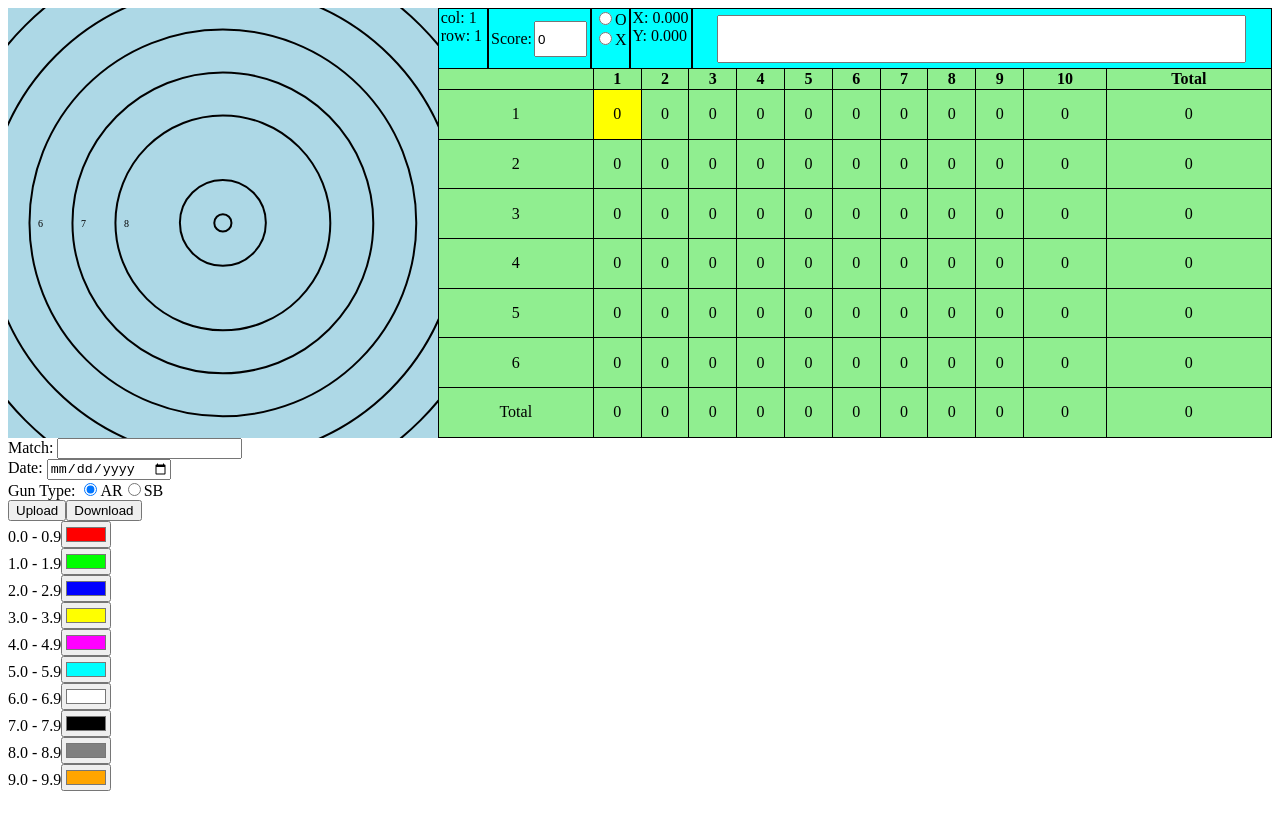
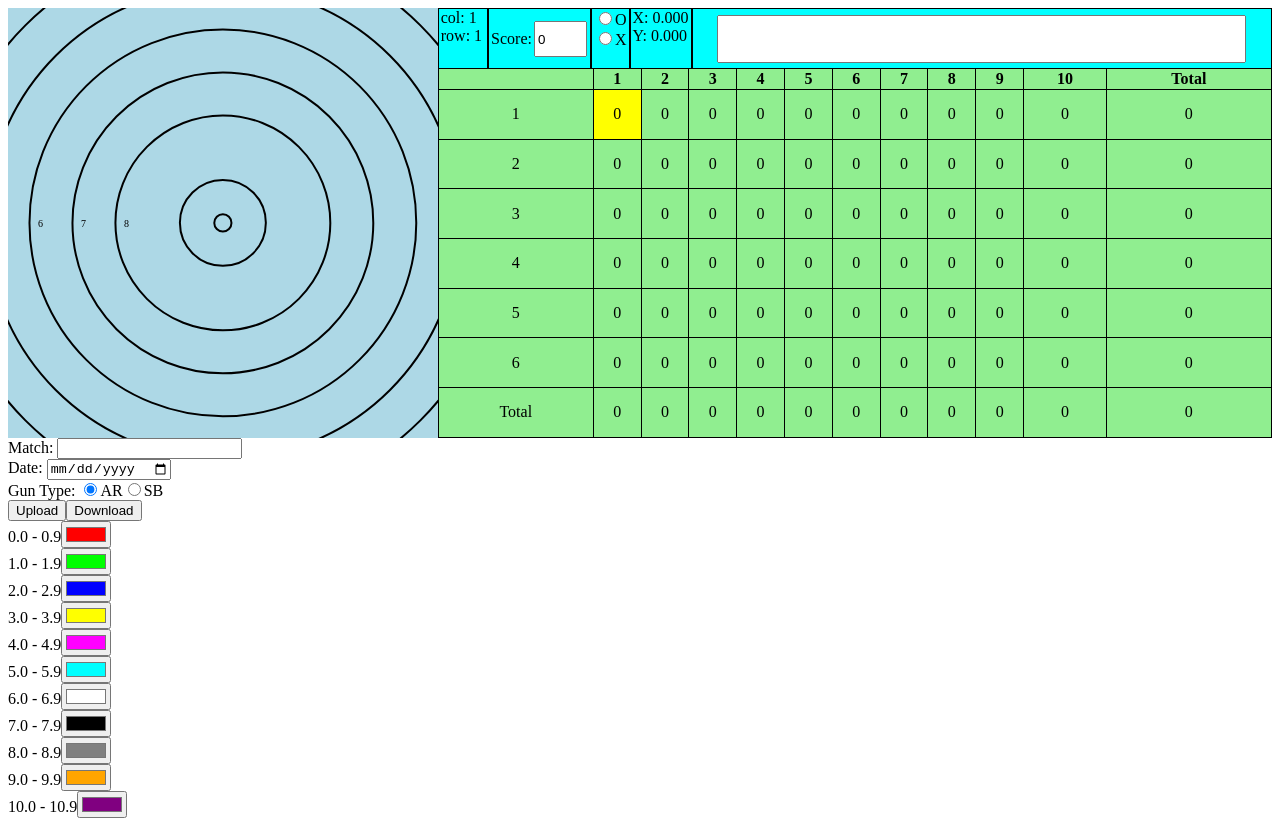
Before and after one commit to konbraphat51/Marksman, a Vue app: page / in a window 1280 px wide. Before the commit the page ends 800 px from the top, so only its background shows below. Built offline with nearby package versions, Linux system fonts and the light colour scheme.

Commit message:
add color for 10.0-10.9

```diff
--- a/src/App.vue
+++ b/src/App.vue
@@ -123,16 +123,17 @@ export default {
 			commentSelected: "",
 			sumComments: [], // row -> column -> all
 			colors: [
-				"#FF0000",
-				"#00FF00",
-				"#0000FF",
-				"#FFFF00",
-				"#FF00FF",
-				"#00FFFF",
-				"#FFFFFF",
-				"#000000",
-				"#808080",
-				"#FFA500",
+				"#FF0000", // 0.0-0.9
+				"#00FF00", // 1.0-1.9
+				"#0000FF", // 2.0-2.9
+				"#FFFF00", // 3.0-3.9
+				"#FF00FF", // 4.0-4.9
+				"#00FFFF", // 5.0-5.9
+				"#FFFFFF", // 6.0-6.9
+				"#000000", // 7.0-7.9
+				"#808080", // 8.0-8.9
+				"#FFA500", // 9.0-9.9
+				"#800080", // 10.0-10.9
 			],
 			metadata: {
 				match: "",
```
